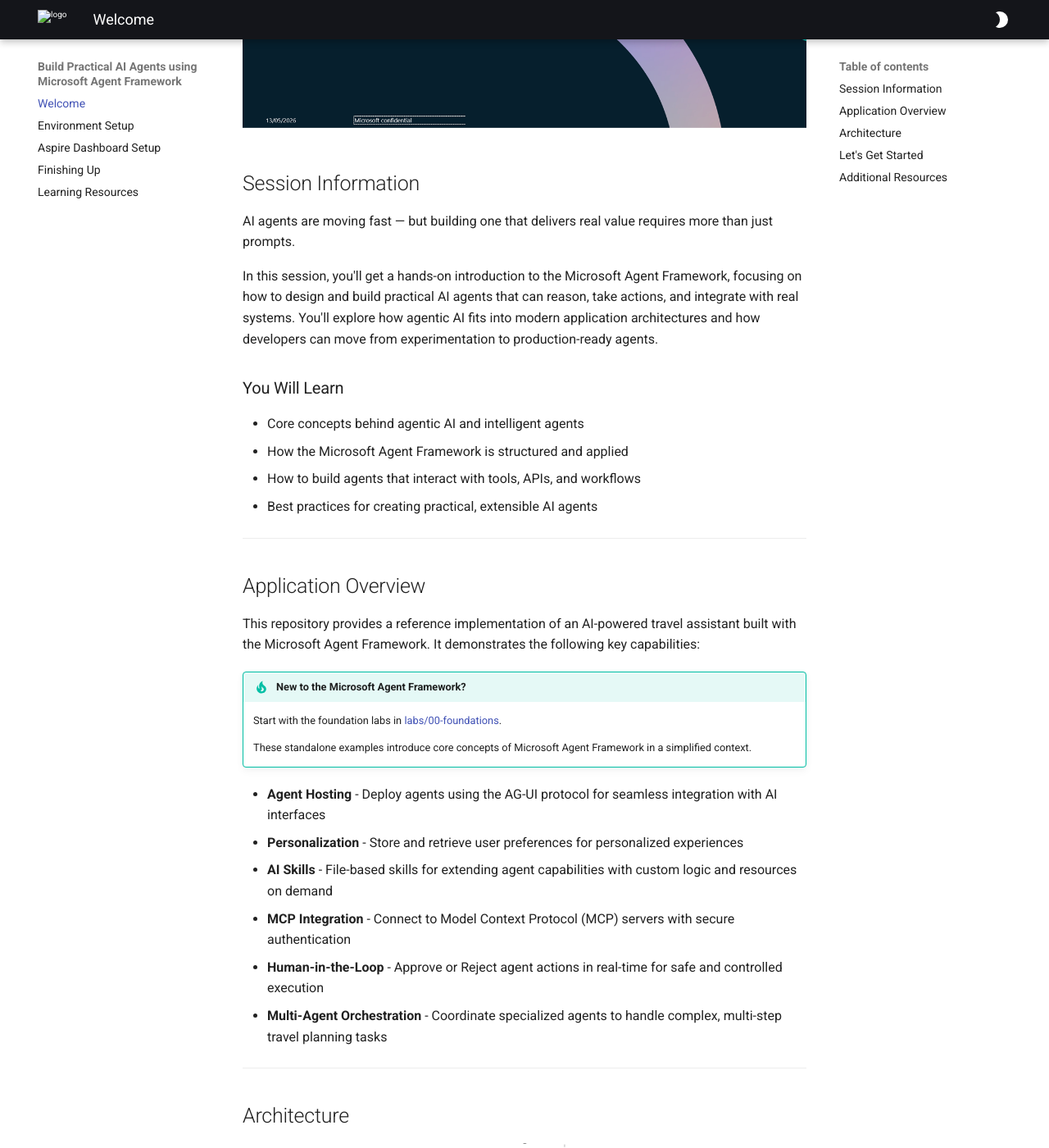
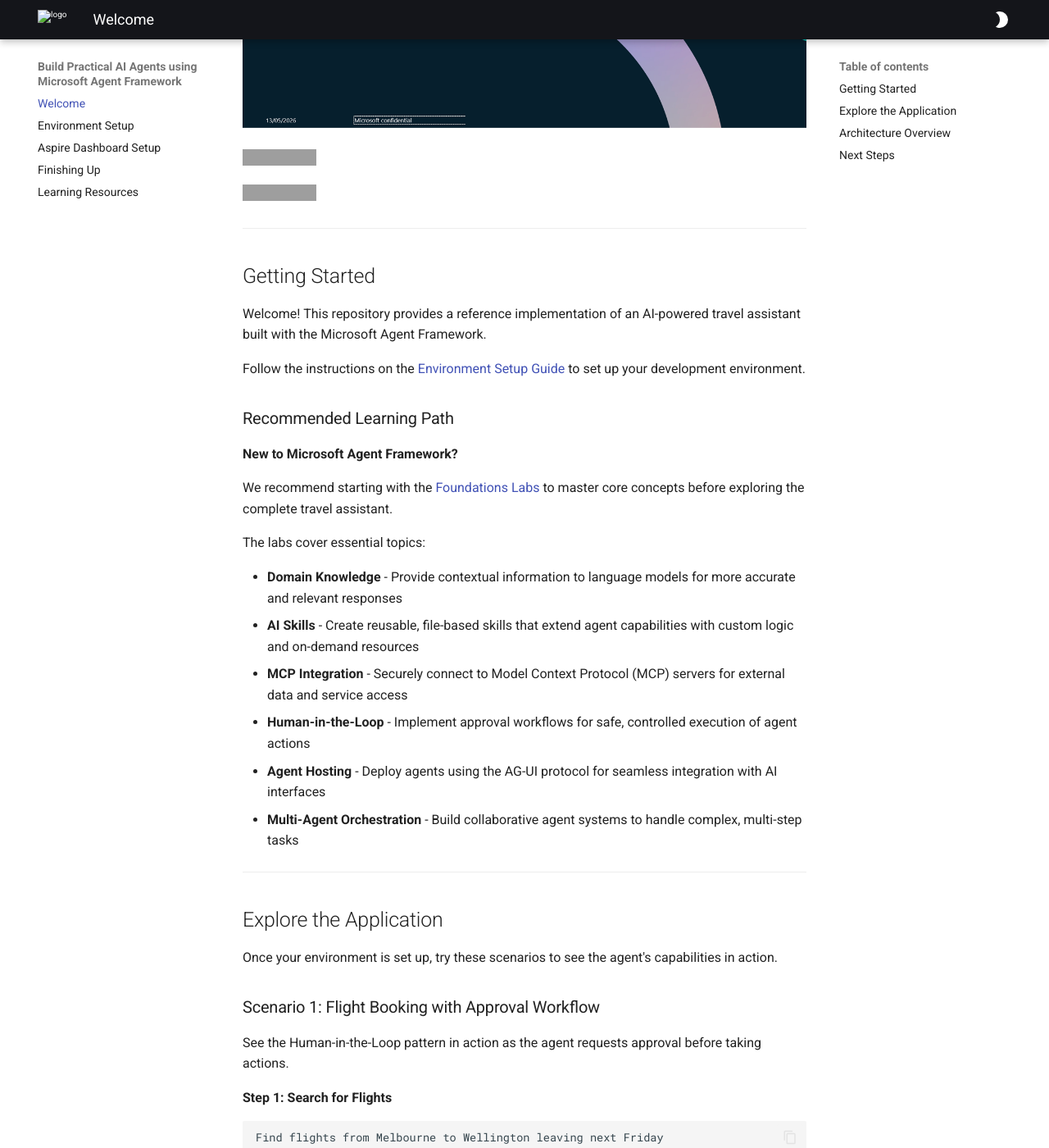
Before and after one commit to binarytrails-ai/aigenius-maf-travel-assistant, an MkDocs documentation site: the page built from docs/docs/index.md, in a window 1280 px wide and 1400 px high, scrolled down 443 px. Shown: the whole window at 82% size. Built offline with MkDocs 1.6.1 and Material for MkDocs 9.7.7, drawn with Linux system fonts in a browser that asks for light colours; the version menu is left out; some of the changed text lies outside the part shown; grey boxes are pictures that could not be loaded.

Commit message:
update docs

````diff
--- a/docs/docs/00-setup_instructions.md
+++ b/docs/docs/00-setup_instructions.md
@@ -7,13 +7,14 @@
 
 ---
 
-## Setup Source Code Repository
+## Set Up Source Code Repository
 
-1. From your browser, navigate to the [aigenius-maf-travel-assistant](https://github.com/binarytrails-ai/aigenius-maf-travel-assistant) repository on GitHub. This repository has all the code and resources for the session.
-1. Fork this repository to your own GitHub account. </br>
-   [![Fork on GitHub](https://img.shields.io/badge/Fork%20Repo-blue?logo=github&style=for-the-badge)](https://github.com/binarytrails-ai/aigenius-maf-travel-assistant/fork)
+1. The source code is in [aigenius-maf-travel-assistant](https://github.com/binarytrails-ai/aigenius-maf-travel-assistant) GitHub repository.
 
-1. The recommended way to work through this session is with **GitHub Codespaces**, which provides a ready-to-use environment with all required tools. </br>Alternatively, you can use a Visual Studio Code to run the application locally.</br></br>
+    Fork this repository to your own GitHub account. </br>
+    [![Fork on GitHub](https://img.shields.io/badge/Fork%20Repo-blue?logo=github&style=for-the-badge)](https://github.com/binarytrails-ai/aigenius-maf-travel-assistant/fork)
+
+1. The recommended way to work through this session is with **GitHub Codespaces**, which provides a ready-to-use environment with all required tools. </br>Alternatively, you can use Visual Studio Code to run the application locally.</br></br>
 **Using GitHub Codespaces**: Once you've forked the repository, navigate to your forked repository on GitHub and click the green **Code** button, then select the **Codespaces** tab and click **Create codespace on main**.
 
     The Codespace will be pre-configured with all the necessary dependencies and tools to run the labs.
@@ -23,15 +24,13 @@
 
 ---
 
-## Set Up Azure Infrastructure
-
-Deploy the application to Azure. You will also connect to these resources when running the application from your local machine or Codespace.
+## Set Up Azure Environment
 
 ### 1. Authenticate with Azure
 
 First, authenticate with your Azure account using the Azure Developer CLI:
 
-```powershell
+```bash
 azd auth login --use-device-code
 ```
 
@@ -41,97 +40,96 @@
 
 Create a new environment for your Azure resources:
 
-```powershell
+```bash
 azd env new dev
 azd env select dev
 azd env set AZURE_LOCATION australiaeast
 ```
 
-### 3. Provision and Deploy
+### 3. Provision Azure Resources
 
-Deploy all required Azure resources using a single command:
+1. Create all required Azure infrastructure using the following command. This command will deploy resources defined in the `infra` folder.
 
-```powershell
-azd up
-```
-
-This command will:
-
-- Provision all the necessary resources in Azure.
-- Deploy AI models.
-- Configure authentication and permissions
-
-!!! Warning "Deployment Time"
-    The deployment process may take 5-10 minutes to complete. Please be patient while Azure provisions all resources.
-
-### Verify Deployment ✅
+    ```bash
+    azd provision
+    ```
 
 1. Navigate to the [Azure Portal](https://portal.azure.com) and verify the resources under the resource group `rg-aiagent-ws-dev`.
 
----
+### 4. Load Sample Data
 
-## Load Sample Data
+The application uses sample data which needs to be loaded into the Cosmos DB instance that was provisioned in the previous step.
 
-Before running the application, you should load your database with sample data required by the application.
-
-1. Run the following command in your terminal to execute the seeding script. You can also use the Play button in Visual Studio Code to run the script directly from the editor.
+1. Run the following command from a new terminal window to execute the script. You can also use the Play button in Visual Studio Code to run the script directly from the editor.
 
     ```bash
     dotnet run scripts/seed-cosmosdb/Program.cs
     ```
 
-2. Verify that the data has been inserted successfully by checking the output messages in the terminal. You should see confirmation messages for each record inserted.
+### 5. Deploy Application to Azure
+
+1. The application uses containerized services for the frontend and backend, which are deployed to Azure Container Apps. Run the following command to build and deploy these services to Azure:
+
+    ```bash
+    azd deploy
+    ```
+
+2. Once deployment completes, retrieve the frontend URL from your environment variables using the following command:
+
+    ```bash
+    # Linux/macOS
+    azd env get-values | grep FRONTEND_URI
+    ```
+
+    ```powershell
+    # Windows PowerShell
+    azd env get-values | Select-String "FRONTEND_URI"
+    ```
+
+    Copy the value and open it in your browser to access the application.
+
+    ![Frontend Application](media/frontend-app.png)
 
 ---
 
 ## Running the Application Locally
 
-You have two options to run the application: using .NET Aspire (recommended) or starting each service manually.
+For local development and testing, you can run the application on your machine or Codespace.
 
-### Option A: Using .NET Aspire (Recommended)
+This uses the same Azure resources (AI Foundry, Cosmos DB) that were provisioned during deployment, allowing you to develop and test changes before deploying them. The environment variables for connecting to Azure resources are setup in the .env file when you provision the infrastructure.
 
-.NET Aspire orchestrates all services (MCP server, backend, and frontend) with a single command and provides a dashboard for monitoring.
+### 1. Build the Frontend Application
 
-1. **Build the frontend application:**
+Open a new terminal in Visual Studio Code and navigate to `src/frontend` folder and build the application:
 
-    Navigate to the frontend folder and build the application:
+```bash
+cd src/frontend
+npm install
+npm run build
+```
 
-    ```bash
-    cd src/frontend
-    npm install
-    npm run build
-    ```
+### 2. Start the Application
 
-2. **Start the Aspire AppHost:**
+The application uses .NET Aspire to orchestrate all services (backend and frontend) with a single command and provides a dashboard for monitoring.
 
-    Navigate to the AppHost folder and run the application:
+Open a new terminal in Visual Studio Code and navigate to `src/ContosoTravel.AppHost` folder and run the application:
 
-    ```bash
-    cd src/ContosoTravel.AppHost
-    dotnet run
-    ```
+```bash
+cd src/ContosoTravel.AppHost
+dotnet run
+```
 
-    This will start all services and open the .NET Aspire dashboard in your browser, where you can:
+### 3. Access the Application
 
-    - View logs from all services
-    - Monitor resource usage
-    - Access endpoints for each service
+1. To access the .NET Aspire dashboard:
+
+    - **Local Development**: Open your browser to `http://localhost:15160`
+    - **GitHub Codespaces**: When the application starts, Codespaces will automatically forward port 15160.
+        Go to the **Ports** panel in VS Code, find port **15160**, and click the **globe icon** (🌐) to open the dashboard in your browser.
+
+
+    ![Dashboard](media/dashboard.png)
+
+2. You can see the links to access the frontend and backend services there. Click on the frontend link to open the Contoso Travel Agent application in your browser.
 
 ---
-
-### Test Your Setup
-
-Verify that everything is working correctly:
-
-- **API Testing**: Navigate to the file `src/backend/ContosoTravelAgent.http` in the code repository.
-
-    This file contains HTTP requests that you can use to interact with the backend API. To send a request, click on the `Send Request` link above each request in the file.
-
-- **Web Application Testing**: Open your web browser and navigate to `http://localhost:3000`.
-
-
-    Click on the `New Chat` button to start a new conversation with the travel assistant.
-
-    Send a few messages to verify that the frontend and backend are communicating correctly.
-
----
--- a/docs/docs/index.md
+++ b/docs/docs/index.md
@@ -2,134 +2,122 @@
 
 ![aigenius](media/aigenius.png)
 
-## Session Information
+[![GitHub Repository](https://img.shields.io/badge/GitHub-Repository-181717?logo=github&style=for-the-badge)](https://github.com/binarytrails-ai/aigenius-maf-travel-assistant)
 
-AI agents are moving fast — but building one that delivers real value requires more than just prompts.
-
-In this session, you'll get a hands-on introduction to the Microsoft Agent Framework, focusing on how to design and build practical AI agents that can reason, take actions, and integrate with real systems. You'll explore how agentic AI fits into modern application architectures and how developers can move from experimentation to production-ready agents.
-
-### You Will Learn
-
-- Core concepts behind agentic AI and intelligent agents
-- How the Microsoft Agent Framework is structured and applied
-- How to build agents that interact with tools, APIs, and workflows
-- Best practices for creating practical, extensible AI agents
+[![Microsoft Reactor](https://img.shields.io/badge/Microsoft-Reactor-0078D4?logo=microsoft&style=for-the-badge)](https://aka.ms/AIGenius/513f)
 
 ---
 
-## Application Overview
+## Getting Started
 
-This repository provides a reference implementation of an AI-powered travel assistant built with the Microsoft Agent Framework. It demonstrates the following key capabilities:
+Welcome! This repository provides a reference implementation of an AI-powered travel assistant built with the Microsoft Agent Framework.
 
-!!! tip "New to the Microsoft Agent Framework?"
-    Start with the foundation labs in [labs/00-foundations](https://github.com/binarytrails-ai/aigenius-maf-travel-assistant/tree/main/labs/00-foundations).
+Follow the instructions on the [Environment Setup Guide](./00-setup_instructions.md) to set up your development environment.
 
-    These standalone examples introduce core concepts of Microsoft Agent Framework in a simplified context.
+### Recommended Learning Path
 
+**New to Microsoft Agent Framework?**
+
+We recommend starting with the [Foundations Labs](https://github.com/binarytrails-ai/aigenius-maf-travel-assistant/tree/main/labs/00-foundations){:target="_blank"} to master core concepts before exploring the complete travel assistant.
+
+The labs cover essential topics:
+
+- **Domain Knowledge** - Provide contextual information to language models for more accurate and relevant responses
+- **AI Skills** - Create reusable, file-based skills that extend agent capabilities with custom logic and on-demand resources
+- **MCP Integration** - Securely connect to Model Context Protocol (MCP) servers for external data and service access
+- **Human-in-the-Loop** - Implement approval workflows for safe, controlled execution of agent actions
 - **Agent Hosting** - Deploy agents using the AG-UI protocol for seamless integration with AI interfaces
-- **Personalization** - Store and retrieve user preferences for personalized experiences
-- **AI Skills** - File-based skills for extending agent capabilities with custom logic and resources on demand
-- **MCP Integration** - Connect to Model Context Protocol (MCP) servers with secure authentication
-- **Human-in-the-Loop** - Approve or Reject agent actions in real-time for safe and controlled execution
-- **Multi-Agent Orchestration** - Coordinate specialized agents to handle complex, multi-step travel planning tasks
+- **Multi-Agent Orchestration** - Build collaborative agent systems to handle complex, multi-step tasks
 
 ---
 
-## Architecture
+## Explore the Application
 
-![Architecture Diagram](media/architecture.png)
+Once your environment is set up, try these scenarios to see the agent's capabilities in action.
 
-### Key Components
+### Scenario 1: Flight Booking with Approval Workflow
 
-- **Frontend (Container App)** - User interface built with CopilotKit to interact with the travel assistant agent.
-- **Backend API (Container App)** - .NET 10 Asp.NET Core API that hosts the Travel Assistant agent. The API publishes the agent via the AG-UI protocol for frontend integration and manages agent execution, state, and tool interactions.
-- **MCP Server (Container App)** - MCP server implementation to manage flight data and booking.
-- **Cosmos DB** - Azure Cosmos DB instance for storing user preferences, and other application data.
-- **Azure AI Foundry** - Provides access to Azure OpenAI models.
-- **Observability** - OpenTelemetry for distributed tracing and Azure Monitor for centralized logging and monitoring of agent interactions.
+See the Human-in-the-Loop pattern in action as the agent requests approval before taking actions.
+
+**Step 1: Search for Flights**
+
+```
+Find flights from Melbourne to Wellington leaving next Friday
+```
+
+*Expected:* The agent displays available flights with departure times, airlines, and prices.
+
+**Step 2: Request a Booking**
+
+```
+Book the flight QF107
+```
+
+*Expected:* The agent shows a booking confirmation dialog and waits for your approval.
+
+**Step 3: Approve the Action**
+
+Click **Approve** in the UI.
+
+*Expected:* The agent completes the booking and provides confirmation with flight details and booking reference.
 
 ---
 
-## Let's Get Started
+### Scenario 2: Personalization with User Preferences
 
-Head over to the [Environment Setup](./00-setup_instructions.md) page for instructions on setting up your development environment and running the travel assistant application. Once you have the application up and running, you can explore the following scenarios:
+Try out the agent's ability to remember your preferences and provide personalized recommendations.
 
-### Personalization with User Preferences
+**Step 1: Build Your Profile**
 
-This scenario demonstrates how the agent stores and retrieves user preferences to provide personalized travel recommendations.
-
-**Step 1: Initial Conversation - Building Profile**
-
-Start the conversation with:
+Start a conversation with:
 
 ```
 Can you help me plan a trip?
 ```
 
-*Expected Response:* Agent greets you and asks about your travel preferences (e.g., budget, travel style, interests).
+*Expected:* The agent asks about your preferences (budget, travel style, interests).
 
-**Step 2: Answer the Agent's Questions**
+**Step 2: Share Your Preferences**
 
-Respond to the agent's questions to build your profile. For example:
+Respond with your details:
 
 ```
 I want to plan a trip with a budget of around $2,000. I love hiking and outdoor activities.
 ```
 
-*Expected Response:* Agent provides personalized destination recommendations and stores your profile information (travel style, budget, interests, past trips, places to visit).
+*Expected:* The agent provides tailored destination recommendations and stores your profile (travel style, budget, interests, past trips).
 
-**Step 3: Test Profile Memory**
+**Step 3: Test Memory Persistence**
 
-Start a new conversation by clicking on **New Chat** in the frontend UI, then ask:
+Start a **New Chat** and ask:
 
 ```
 I want to plan my next vacation
 ```
 
-*Expected Response:* Agent references your stored profile and provides personalized recommendations based on your preferences.
+*Expected:* The agent recalls your stored preferences and provides personalized recommendations without asking for them again.
 
 ---
 
-### Flight Booking with Approval Workflow
+## Architecture Overview
 
-This scenario demonstrates the Human-in-the-Loop capability where the agent requests approval before executing actions.
+This reference implementation demonstrates a production-ready AI travel assistant with a modern, cloud-native architecture:
 
-**Step 1: Search for Flights**
+![Architecture Diagram](media/architecture.png)
 
-Start a conversation with:
+### Components
 
-```
-Find flights from Melbourne to Wellington leaving next Friday
-```
-
-The agent will search available flights and present options with details such as departure time, airline, and price.
-
-**Step 2: Request a Booking**
-
-After reviewing the flight options, ask the agent to book a specific flight. For example:
-
-```
-Book the flight QF107
-```
-
-The agent will display a booking confirmation request and wait for your approval.
-
-**Step 3: Approve the Action**
-
-Click the **Approve** button when the approval dialog appears in the UI.
-
-The agent will complete the booking and provide confirmation with flight details and a booking reference number.
+- **Frontend (Container App)** - Interactive user interface built with CopilotKit for seamless agent conversations and real-time interactions
+- **Backend API (Container App)** - .NET 10 ASP.NET Core API that hosts the Travel Assistant agent, publishes via AG-UI protocol, and manages execution, state, and tool interactions
+- **MCP Server (Container App)** - Model Context Protocol(MCP) server implementation for managing flight data and booking operations
+- **Cosmos DB** - Azure Cosmos DB for all application data
+- **Azure AI Foundry** - Provides access to Azure OpenAI models for natural language understanding and generation
+- **Observability** - OpenTelemetry for distributed tracing and Azure Monitor for centralized logging and monitoring of agent interactions.
 
 ---
 
-Other prompts to try:
+## Next Steps
 
-1. What are the entry requirements for Canada?
-2. I need a direct flight to Sydney with good entertainment options
-3. Find me the cheapest flight from Melbourne to Auckland this weekend
-4. Help me plan a week-long trip to Queenstown with flights
+For more resources on Microsoft Agent Framework, code samples, and related technologies, check out our [Learning Resources](./resources.md) page.
 
-
-## Additional Resources
-
-Refer to the [Learning Resources](./resources.md) page for more resources on Microsoft Agent Framework, code samples, and related technologies.
+**Happy building!**
````
Also changed, not shown: docs/docs/media/dashboard.png (added), docs/docs/media/frontend-app.png (added), 1 other file.
